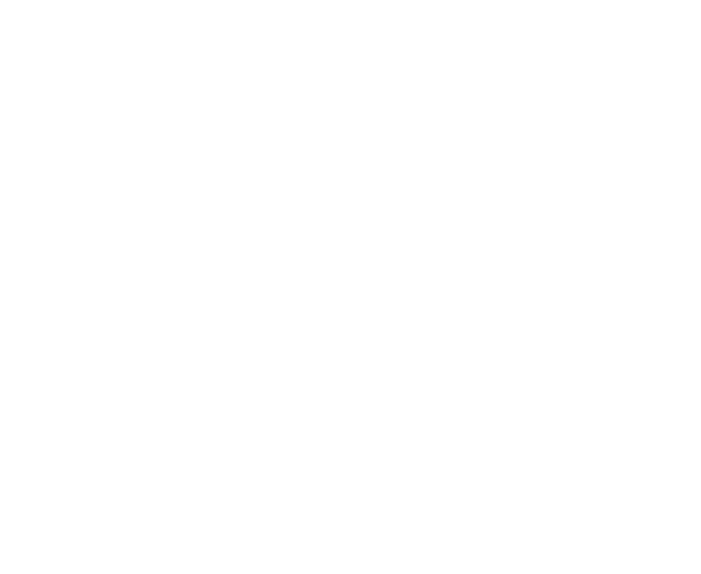
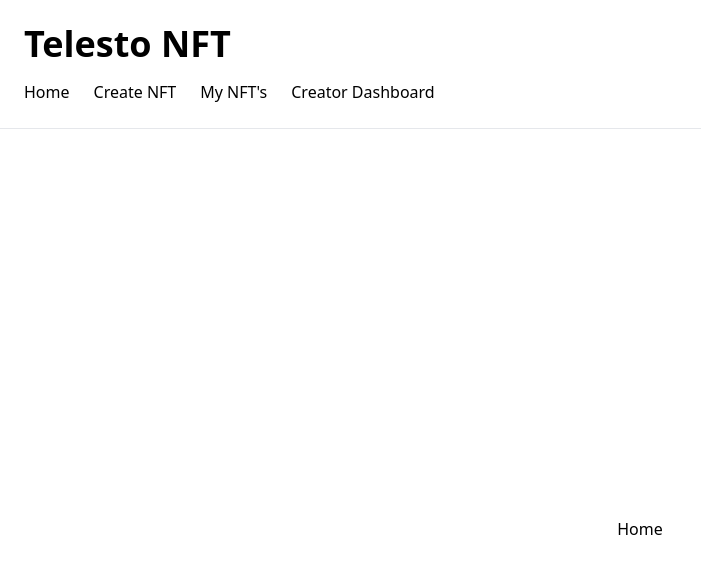
Before and after one commit to Stgardner/NFT_STORE, a Next.js app: page / in a window 1280 px wide. Shown: the top 574 px of the page, without its empty margins (0-701 px from the left). Built offline with nearby package versions, Linux system fonts and the light colour scheme.

Commit message:
update app and index

```diff
--- a/pages/_app.js
+++ b/pages/_app.js
@@ -1,7 +1,29 @@
 import '../styles/globals.css'
 
+import Link from 'next/link'
 function MyApp({ Component, pageProps }) {
-  return <Component {...pageProps} />
+  return (
+    <div>
+      <nav className="border-b p-6">
+        <p className="text-4xl font-bold">Telesto NFT </p>
+        <div className="flex mt-4">
+          <Link href="/" >
+            <a className="mr-6 text-teal-500">Home</a>
+          </Link>
+          <Link href="/create-nft" >
+            <a className="mr-6 text-teal-500">Create NFT</a>
+          </Link>
+          <Link href="/my-nfts" >
+            <a className="mr-6 text-teal-500">My NFT's</a>
+          </Link>
+          <Link href="/creator-dashboard" >
+            <a className="mr-6 text-teal-500">Creator Dashboard</a>
+          </Link>
+        </div>
+      </nav>
+      <Component {...pageProps} />
+    </div>
+  )
 }
 
 export default MyApp
--- a/pages/index.js
+++ b/pages/index.js
@@ -3,7 +3,7 @@
 export default function Home() {
   return (
     <div className={styles.container}>
-
+      <h1>Home</h1>
     </div>
   )
 }
```
